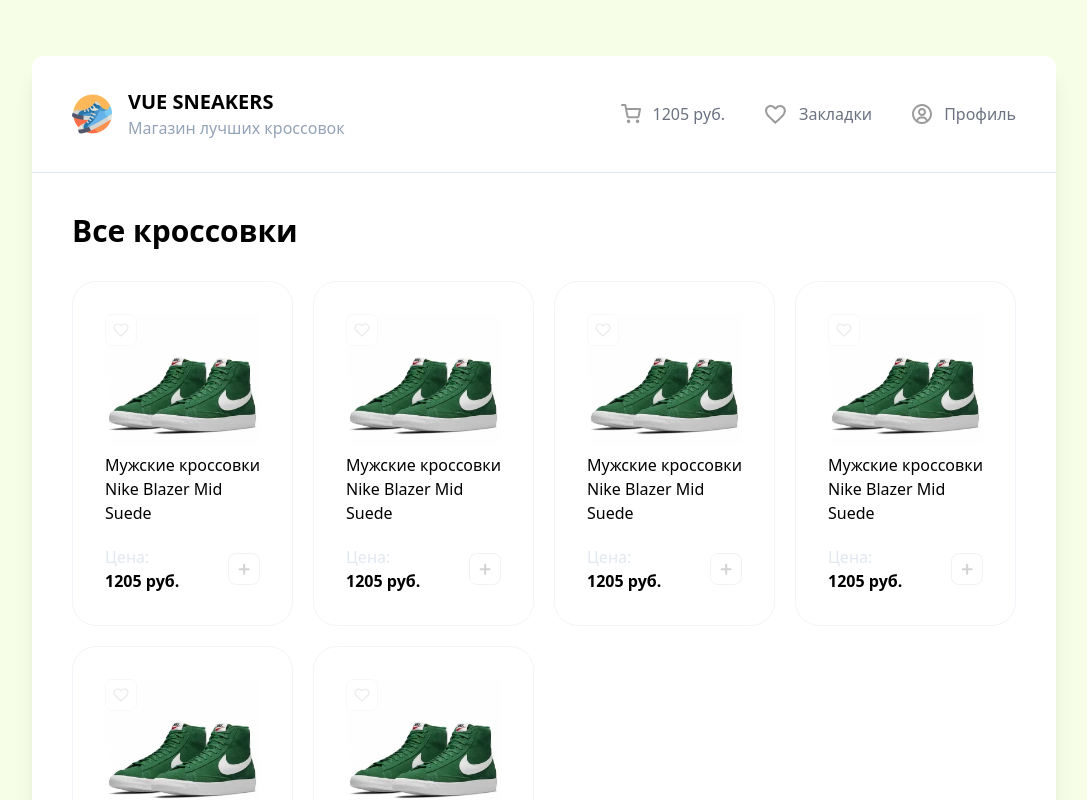
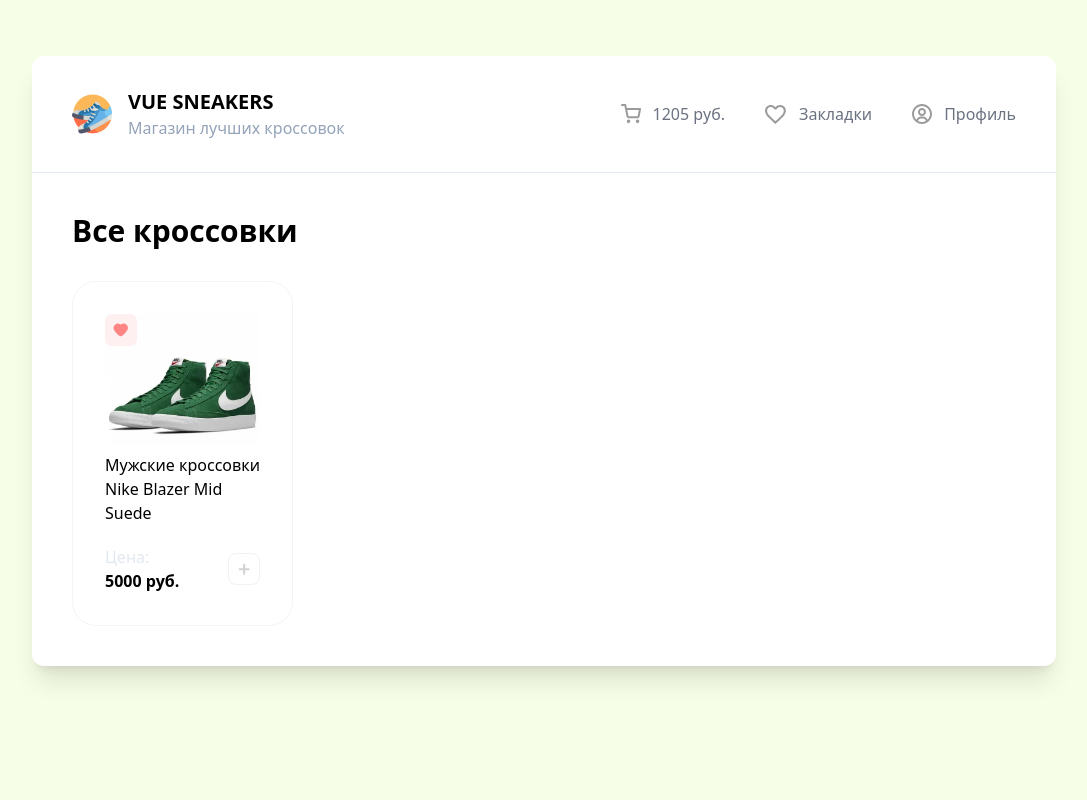
Before and after one commit to GviDoN94/sneakers, a Vue app: page / in a window 1280 px wide. Shown: the top 800 px of the page, without its empty margins (96-1183 px from the left). Built offline with nearby package versions, Linux system fonts and the light colour scheme.

Commit message:
Content for cards is transmitted through props

```diff
--- a/src/components/Card.vue
+++ b/src/components/Card.vue
@@ -3,26 +3,40 @@
     class="relative bg-white border border-slate-100 rounded-3xl p-8 cursor-pointer transition hover:-translate-y-2 hover:shadow-xl"
   >
     <img
+      @click="onClickFavorite"
       class="absolute top-8 left-8"
-      src="/like-1.svg"
+      :src="!isFavorite ? '/like-1.svg' : '/like-2.svg'"
       alt="Like 1"
     />
     <img
-      src="/sneakers/sneakers-1.jpg"
+      :src="imageUrl"
       alt="Sneaker"
     />
-    <p class="mt-2">Мужские кроссовки Nike Blazer Mid Suede</p>
+    <p class="mt-2">{{ title }}</p>
 
     <div class="flex justify-between mt-5">
       <div class="flex flex-col">
         <span class="text-slate-200">Цена:</span>
-        <b>1205 руб.</b>
+        <b>{{ price }} руб.</b>
       </div>
 
       <img
-        src="/plus.svg"
+        @click="onClickAdd"
+        :src="!isAdded ? '/plus.svg' : '/checked.svg'"
         alt="Plus"
       />
     </div>
   </div>
 </template>
+
+<script setup>
+  defineProps({
+    title: String,
+    imageUrl: String,
+    price: Number,
+    isFavorite: Boolean,
+    isAdded: Boolean,
+    onClickAdd: Function,
+    onClickFavorite: Function,
+  });
+</script>
--- a/src/components/CardList.vue
+++ b/src/components/CardList.vue
@@ -1,14 +1,17 @@
 <template>
   <div class="grid grid-cols-4 gap-5">
-    <Card />
-    <Card />
-    <Card />
-    <Card />
-    <Card />
-    <Card />
+    <Card
+      title="Мужские кроссовки Nike Blazer Mid Suede"
+      imageUrl="/sneakers/sneakers-1.jpg"
+      :price="5000"
+      :isFavorite="true"
+      :onClickAdd="onClickAdd"
+    />
   </div>
 </template>
 
 <script setup>
   import Card from '@/components/Card.vue';
+
+  const onClickAdd = () => alert('Добавить!');
 </script>
```
